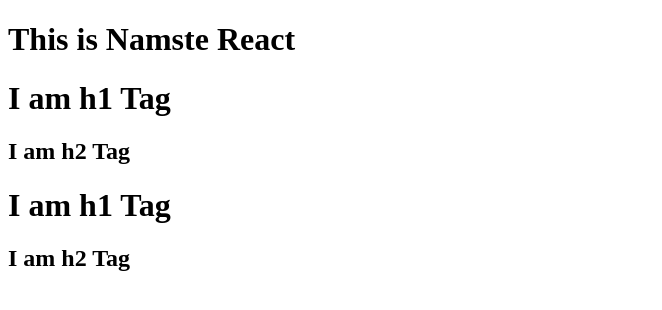
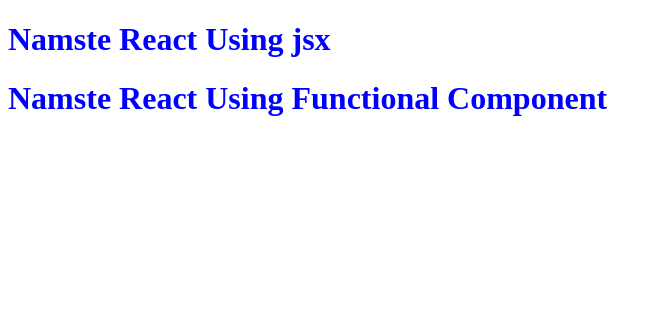
Before and after one commit to Gulshan261197/Namaste-React, a React (Vite) app: page / in a window 1280 px wide. Shown: the top 310 px of the page, without its empty margins (0-662 px from the left). Built offline with nearby package versions, Linux system fonts and the light colour scheme.

Commit message:
Add component

```diff
--- a/App.js
+++ b/App.js
@@ -1,34 +1,22 @@
+import React from "react";
+import ReactDOM from 'react-dom/client'
 
-import React from "react";
-import ReactDOM from "react-dom/client"
-const parent = React.createElement("div",
-    {id:"parent"},
-   [
-    React.createElement("div",
-        {id:"child"},
-       [
 
-        React.createElement("h1",{},"This is Namste React "),
+const TitleComponent = ()=> (
+    <h1 className="heading" >
+    Namste React Using jsx
+    </h1>
+);
 
-        React.createElement("h1",{},"I am h1 Tag"),
 
-        React.createElement("h2",{},"I am h2 Tag")
-       ]
+const HeadingComponent = ()=>(
+    <>
+    <TitleComponent />
+    <h1 className="heading" >
+    Namste React Using Functional Component
+    </h1>
+    </>
+)
 
-        ),
-        React.createElement("div",
-            {id:"child2"},
-           [
-            React.createElement("h1",{},"I am h1 Tag"),
-            React.createElement("h2",{},"I am h2 Tag")
-           ]
-
-            )
-   ]
-);
-const root = ReactDOM.createRoot(document.getElementById("root"));
-console.log(parent)
-root.render(parent);
-
-//isiliye JSX used krte hai  because itna chota code likhne k liye itna line
-//likhna padta hai upar se readablitity v achi nhi hoti
+const root = ReactDOM.createRoot(document.getElementById('root'))
+root.render(<HeadingComponent />)
--- a/index.css
+++ b/index.css
@@ -1,3 +1,3 @@
-#heading{
+.heading{
     color:blue;
 }
--- a/index.html
+++ b/index.html
@@ -7,7 +7,9 @@
     <title>Namaste React</title>
 </head>
 <body>
-    <div id="root"></div>
+    <div id="root">
+        <h1>Not Reneder</h1>
+    </div>
 
 <script type="module"  src="./App.js"></script>
 
--- a/package.json
+++ b/package.json
@@ -3,6 +3,8 @@
   "version": "1.0.0",
   "description": "This is Namste React",
   "scripts": {
+    "start": "parcel index.html",
+    "build": "parcel build index.html",
     "test": "jest"
   },
   "author": "Gulshan Kumar Singh",
```
